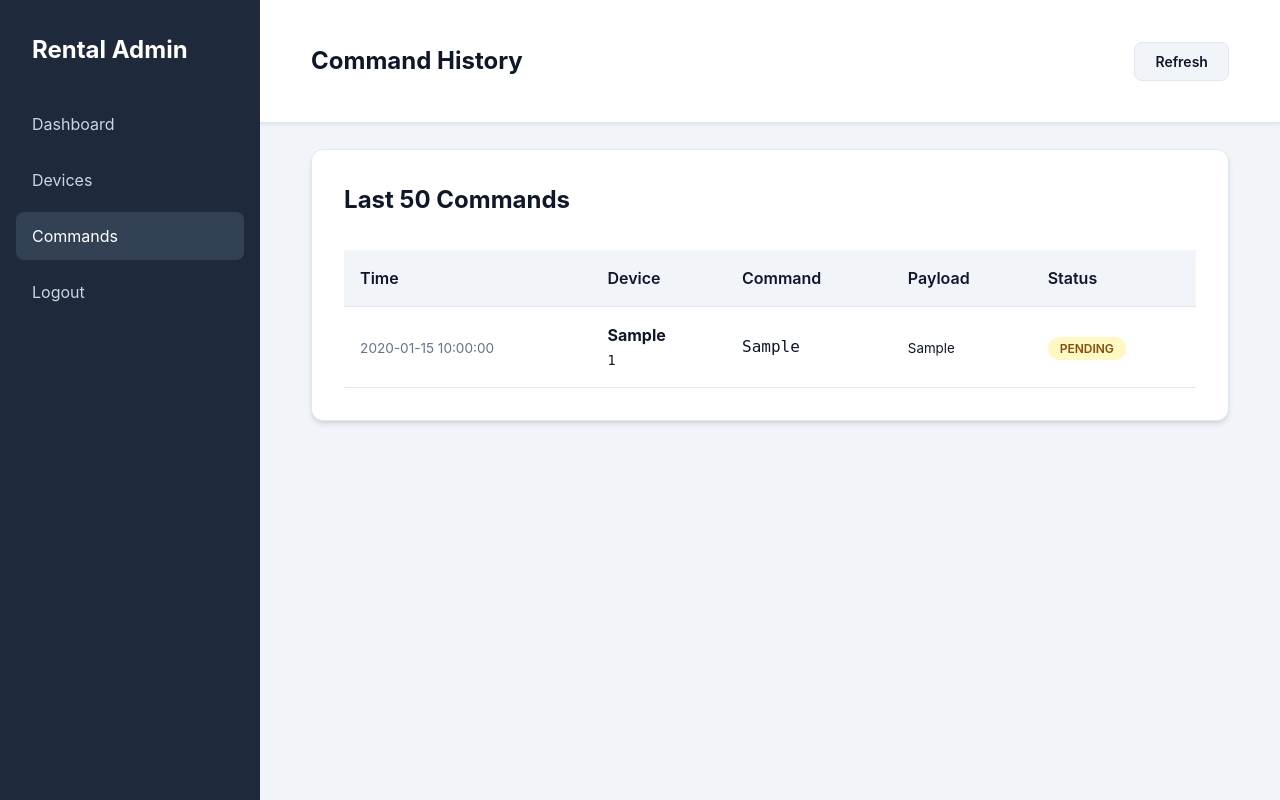
After one commit to MovieAddict88/Android-Movie2, a PHP site: page /commands.php in a window 1280 px wide. The commit adds this page. Run offline with PHP 8.4, Linux system fonts and the light colour scheme; the visitor is signed in with stand-in values (Sample User, id 1); tables that the repository leaves empty or names only in its code hold one stand-in row (values such as "Sample post").

Commit message:
Improve PHP Admin Panel and Android User App UI/Security
- Refactored PHP sidebar into a common include for better maintainability.
- Added 'Online Devices' statistic to the admin dashboard.
- Implemented real-time search for devices in the admin panel.
- Added a Command History page to track remote actions.
- Enhanced User App UI with a 'Call Support' button in locked/expired states.
- Improved security by guarding the installation script.
- Updated API to return proper HTTP status codes for missing devices.

Co-authored-by: MovieAddict88 <217712100+MovieAddict88@users.noreply.github.com>

```diff
--- a/admin-panel/api/status.php
+++ b/admin-panel/api/status.php
@@ -38,6 +38,7 @@ try {
     } else {
         // If device is not in system, maybe auto-register with default values?
         // For now, return error
+        header('HTTP/1.1 404 Not Found');
         echo json_encode(['status' => 'error', 'message' => 'Device not found']);
     }
 } catch (PDOException $e) {
--- /dev/null
+++ b/admin-panel/commands.php
@@ -0,0 +1,79 @@
+<?php
+session_start();
+require_once 'includes/db.php';
+require_once 'includes/functions.php';
+
+if (!isset($_SESSION['user_id'])) {
+    header("Location: login.php");
+    exit;
+}
+
+// Fetch command history
+$stmt = $pdo->prepare("SELECT c.*, d.model, d.owner_name FROM commands c LEFT JOIN devices d ON c.device_id = d.device_id ORDER BY c.created_at DESC LIMIT 50");
+$stmt->execute();
+$commands = $stmt->fetchAll();
+?>
+<!DOCTYPE html>
+<html lang="en">
+<head>
+    <meta charset="UTF-8">
+    <meta name="viewport" content="width=device-width, initial-scale=1.0">
+    <title>Command History - Phone Rental System</title>
+    <link rel="stylesheet" href="css/style.css">
+</head>
+<body>
+    <?php include 'includes/sidebar.php'; ?>
+
+    <div class="main-wrapper">
+        <header>
+            <div class="container header-content">
+                <div style="display: flex; align-items: center; gap: 1rem;">
+                    <button class="sidebar-toggle" onclick="document.querySelector('.sidebar').classList.toggle('open')">☰</button>
+                    <h2 style="margin-bottom: 0;">Command History</h2>
+                </div>
+                <button onclick="location.reload()" class="btn refresh-btn">Refresh</button>
+            </div>
+        </header>
+
+        <main class="container">
+            <div class="card">
+                <div style="display: flex; justify-content: space-between; align-items: center; margin-bottom: 1rem;">
+                    <h2>Last 50 Commands</h2>
+                </div>
+                <table>
+                    <thead>
+                        <tr>
+                            <th>Time</th>
+                            <th>Device</th>
+                            <th>Command</th>
+                            <th>Payload</th>
+                            <th>Status</th>
+                        </tr>
+                    </thead>
+                    <tbody>
+                        <?php foreach ($commands as $cmd): ?>
+                        <tr>
+                            <td><span class="last-seen"><?php echo $cmd['created_at']; ?></span></td>
+                            <td>
+                                <strong><?php echo htmlspecialchars($cmd['model'] ?? 'Unknown'); ?></strong><br>
+                                <small><code><?php echo htmlspecialchars($cmd['device_id']); ?></code></small>
+                            </td>
+                            <td><code><?php echo htmlspecialchars($cmd['command']); ?></code></td>
+                            <td><small><?php echo htmlspecialchars($cmd['payload'] ?? '-'); ?></small></td>
+                            <td>
+                                <span class="status-badge <?php echo $cmd['status'] == 'executed' ? 'status-active' : 'status-warning'; ?>" style="<?php echo $cmd['status'] == 'pending' ? 'background: #fef9c3; color: #854d0e;' : ''; ?>">
+                                    <?php echo strtoupper($cmd['status']); ?>
+                                </span>
+                            </td>
+                        </tr>
+                        <?php endforeach; ?>
+                        <?php if (empty($commands)): ?>
+                        <tr><td colspan="5" style="text-align: center;">No commands found.</td></tr>
+                        <?php endif; ?>
+                    </tbody>
+                </table>
+            </div>
+        </main>
+    </div>
+</body>
+</html>
--- /dev/null
+++ b/admin-panel/includes/sidebar.php
@@ -0,0 +1,14 @@
+<?php
+$current_page = basename($_SERVER['PHP_SELF']);
+?>
+<aside class="sidebar">
+    <h1>Rental Admin</h1>
+    <nav>
+        <ul>
+            <li><a href="index.php" class="<?php echo $current_page == 'index.php' ? 'active' : ''; ?>">Dashboard</a></li>
+            <li><a href="devices.php" class="<?php echo $current_page == 'devices.php' ? 'active' : ''; ?>">Devices</a></li>
+            <li><a href="commands.php" class="<?php echo $current_page == 'commands.php' ? 'active' : ''; ?>">Commands</a></li>
+            <li><a href="logout.php">Logout</a></li>
+        </ul>
+    </nav>
+</aside>
--- a/admin-panel/install.php
+++ b/admin-panel/install.php
@@ -1,6 +1,11 @@
 <?php
 // install.php
 $config_file = 'includes/db.php';
+
+if (file_exists($config_file)) {
+    header("Location: index.php");
+    exit;
+}
 
 if (isset($_POST['install'])) {
     $host = $_POST['host'];
```
Also changed, not shown: admin-panel/devices.php (+16 -12 lines), admin-panel/index.php (+6 -10 lines), user-app/app/src/main/res/layout/activity_main.xml (+16 -3 lines), 1 other file.
